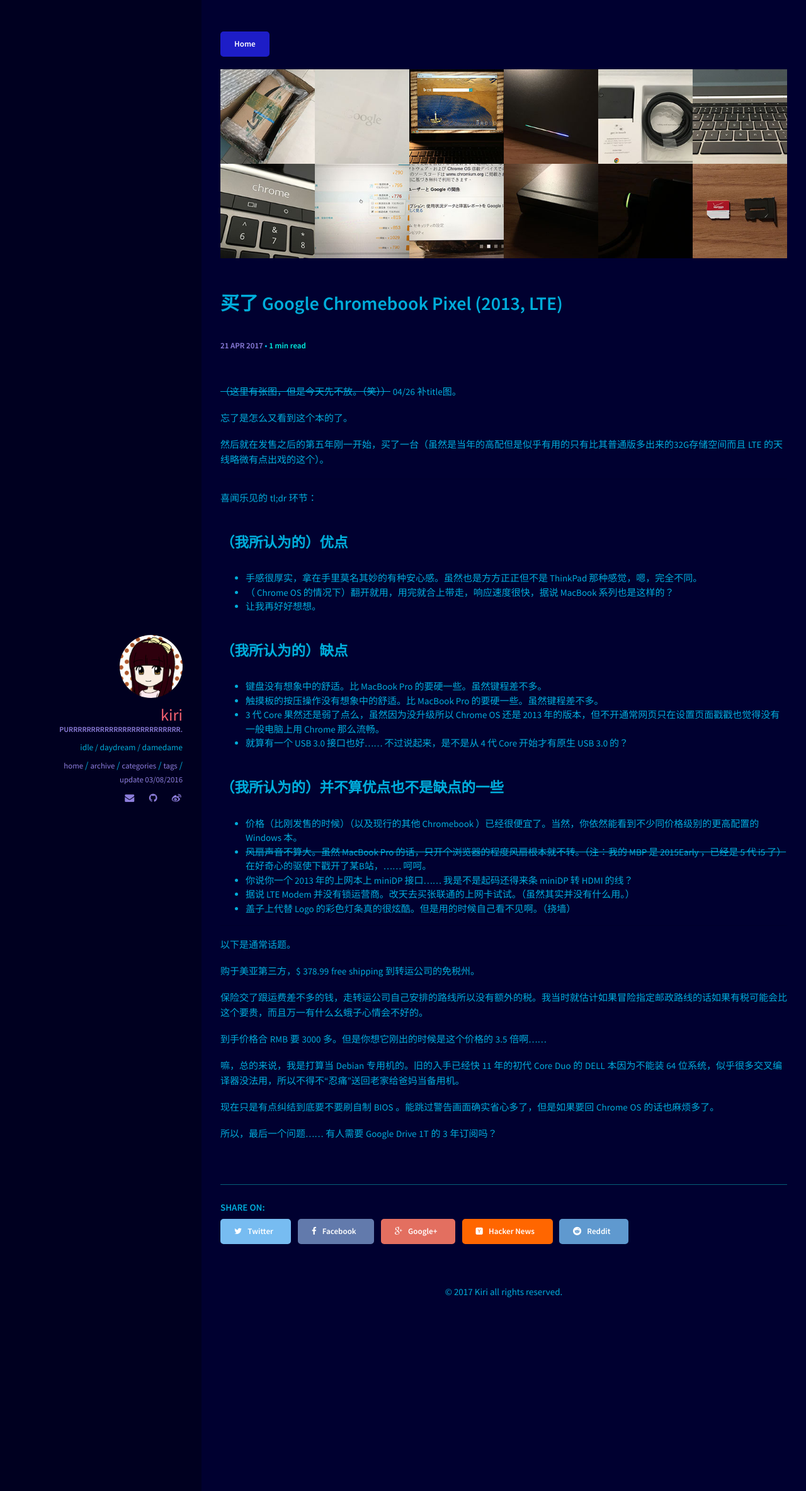
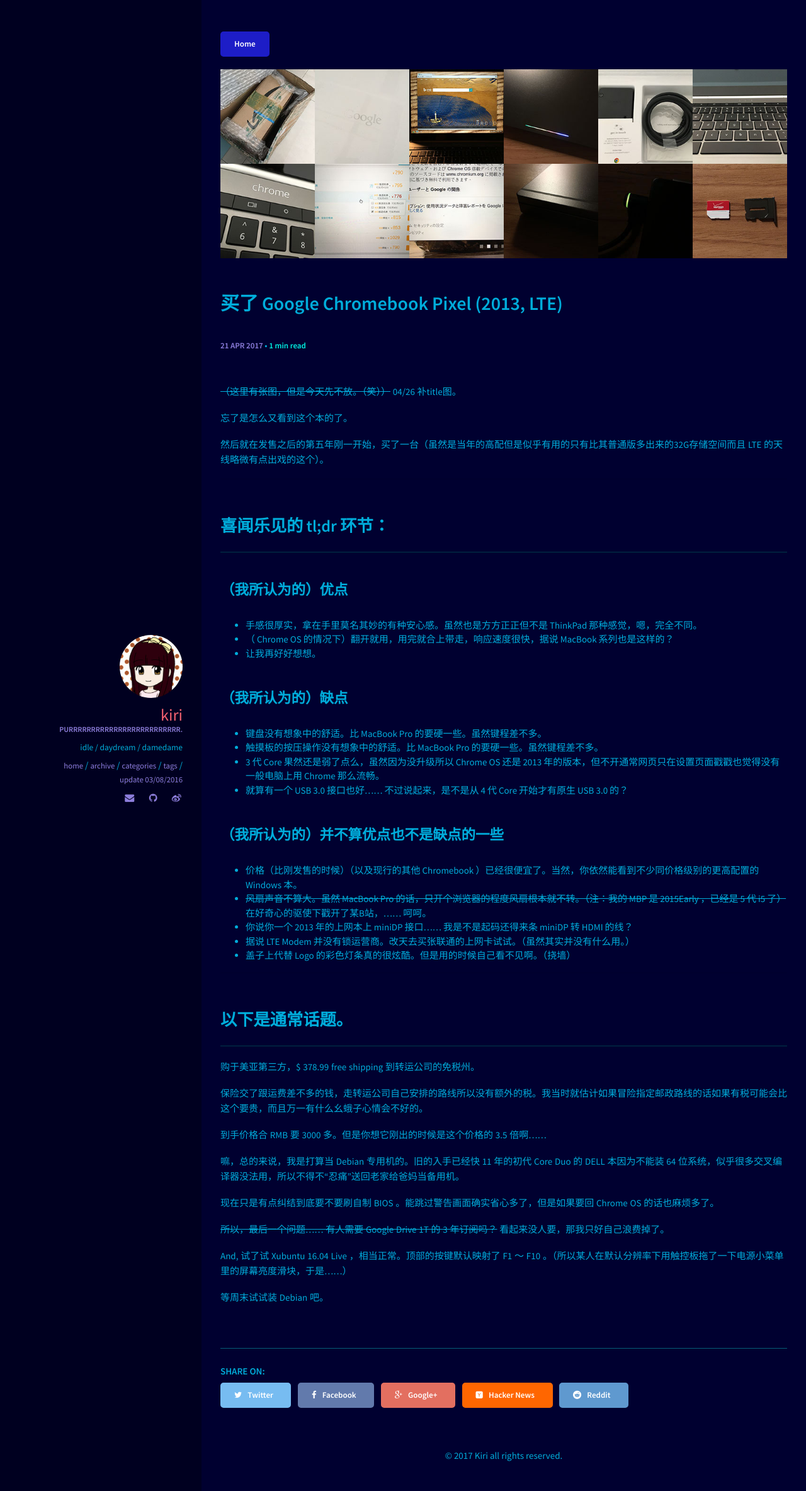
Before and after one commit to kiriro/kiriro.github.io, a Jekyll site: the page built from _posts/2017-04-21-chromebook-pixel.md, in a window 1280 px wide. Shown: the whole page at 63% size. Built offline with Jekyll 4.4.1, drawn with Linux system fonts in a browser that asks for light colours.

Commit message:
blog: Chromebook Pixel

```diff
--- a/_posts/2017-04-21-chromebook-pixel.md
+++ b/_posts/2017-04-21-chromebook-pixel.md
@@ -18,7 +18,7 @@
 
 ----
 
-喜闻乐见的 tl;dr 环节：
+## 喜闻乐见的 tl;dr 环节：
 
 ### （我所认为的）优点
 
@@ -43,7 +43,7 @@
 
 ----
 
-以下是通常话题。
+## 以下是通常话题。
 
 购于美亚第三方，$ 378.99 free shipping 到转运公司的免税州。
 
@@ -55,4 +55,8 @@
 
 现在只是有点纠结到底要不要刷自制 BIOS 。能跳过警告画面确实省心多了，但是如果要回 Chrome OS 的话也麻烦多了。
 
-所以，最后一个问题…… 有人需要 Google Drive 1T 的 3 年订阅吗？
+~~所以，最后一个问题…… 有人需要 Google Drive 1T 的 3 年订阅吗？~~ 看起来没人要，那我只好自己浪费掉了。
+
+And, 试了试 Xubuntu 16.04 Live ，相当正常。顶部的按键默认映射了 F1 ～ F10 。（所以某人在默认分辨率下用触控板拖了一下电源小菜单里的屏幕亮度滑块，于是……）
+
+等周末试试装 Debian 吧。
```
